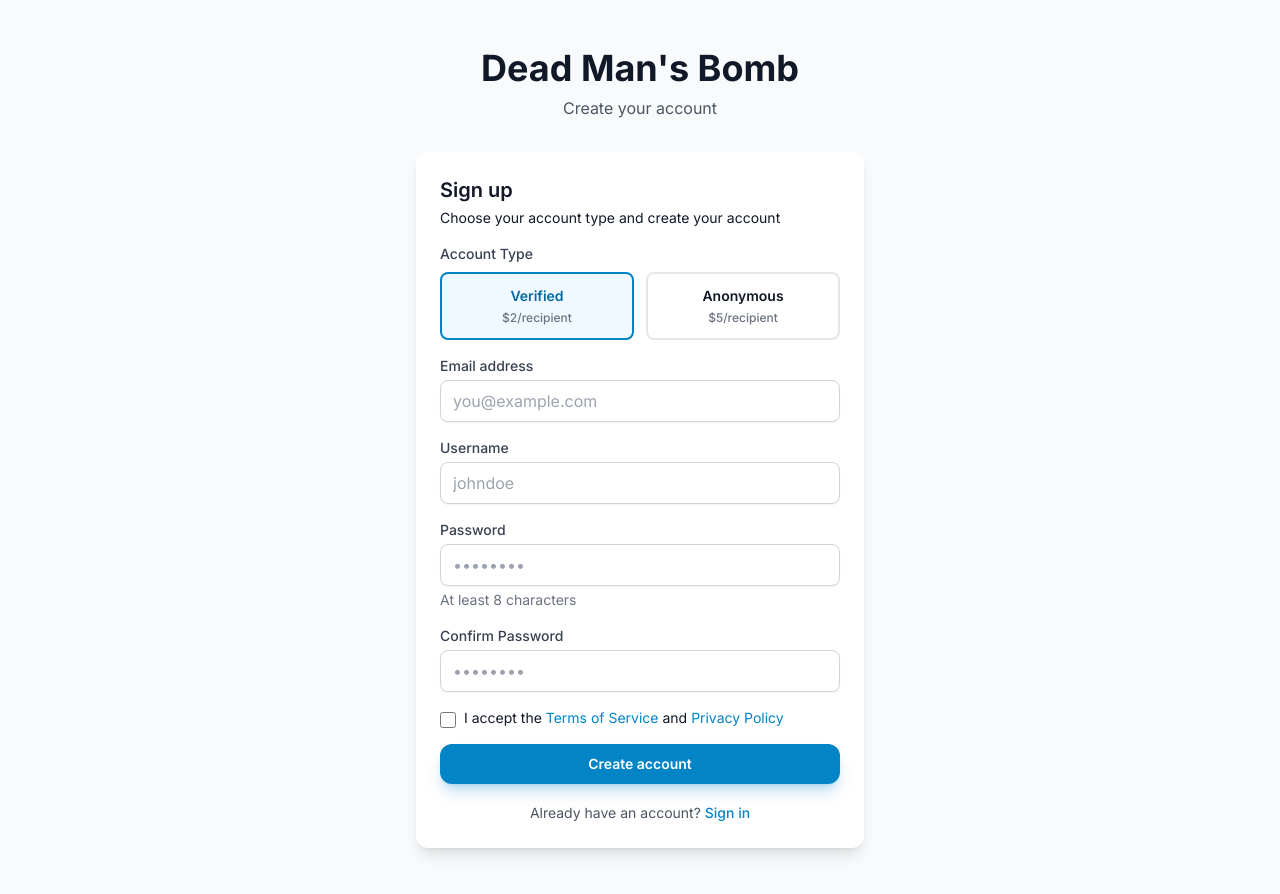
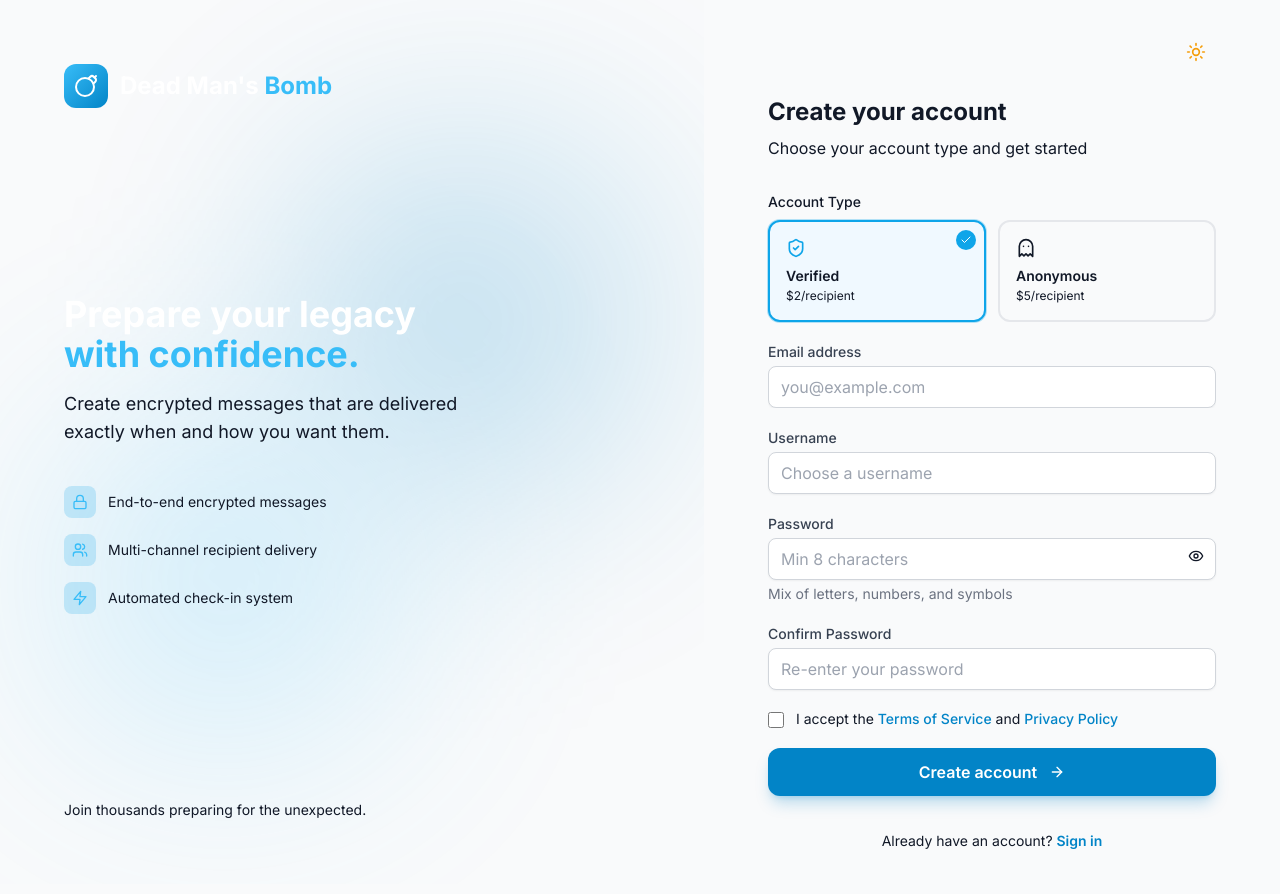
Before and after one commit to Rasheed240/Deadman-FE, a React (Vite) app: page /auth/register in a window 1280 px wide. Built offline with nearby package versions, Linux system fonts and the light colour scheme; no server answers.

Commit message:
refactor: strengthen type safety and form validation logic

```diff
--- a/src/pages/auth/RegisterPage.tsx
+++ b/src/pages/auth/RegisterPage.tsx
@@ -1,20 +1,38 @@
-/**
- * Register Page
- */
 import { useState } from 'react';
 import { useNavigate, Link } from 'react-router-dom';
 import { useForm } from 'react-hook-form';
 import { zodResolver } from '@hookform/resolvers/zod';
 import { z } from 'zod';
 import { toast } from 'react-hot-toast';
-import { Button, Input, Card, CardHeader, CardTitle, CardDescription, CardContent } from '@/components/ui';
+import { motion } from 'framer-motion';
+import { Button, Input } from '@/components/ui';
 import { useAuthStore } from '@/store/authStore';
+import { useThemeStore } from '@/store/themeStore';
 import type { AccountType } from '@/types';
+import {
+  Bomb,
+  Sun,
+  Moon,
+  ArrowRight,
+  Eye,
+  EyeOff,
+  ShieldCheck,
+  Ghost,
+  Check,
+  Lock,
+  Users,
+  Zap,
+} from 'lucide-react';
 
 const registerSchema = z.object({
   email: z.string().email('Invalid email address').optional().or(z.literal('')),
   username: z.string().min(3, 'Username must be at least 3 characters'),
-  password: z.string().min(8, 'Password must be at least 8 characters'),
+  password: z
+    .string()
+    .min(8, 'Password must be at least 8 characters')
+    .regex(/[A-Z]/, 'Password must contain at least one uppercase letter')
+    .regex(/[0-9]/, 'Password must contain at least one number')
+    .regex(/[^A-Za-z0-9]/, 'Password must contain at least one special character'),
   password_confirm: z.string(),
   account_type: z.enum(['verified', 'anonymous']),
   terms_accepted: z.boolean().refine((val) => val === true, {
@@ -35,11 +53,19 @@ const registerSchema = z.object({
 
 type RegisterFormData = z.infer<typeof registerSchema>;
 
+const benefits = [
+  { icon: Lock, text: 'End-to-end encrypted messages' },
+  { icon: Users, text: 'Multi-channel recipient delivery' },
+  { icon: Zap, text: 'Automated check-in system' },
+];
+
 export function RegisterPage() {
   const navigate = useNavigate();
-  const register = useAuthStore((state) => state.register);
+  const registerUser = useAuthStore((state) => state.register);
+  const { theme, toggleTheme } = useThemeStore();
   const [isLoading, setIsLoading] = useState(false);
   const [accountType, setAccountType] = useState<AccountType>('verified');
+  const [showPassword, setShowPassword] = useState(false);
 
   const {
     register: registerField,
@@ -62,7 +88,7 @@ export function RegisterPage() {
   const onSubmit = async (data: RegisterFormData) => {
     setIsLoading(true);
     try {
-      await register(data);
+      await registerUser(data);
       toast.success('Account created successfully!');
       navigate('/dashboard');
     } catch (error: any) {
@@ -73,57 +99,162 @@ export function RegisterPage() {
   };
 
   return (
-    <div className="min-h-screen flex items-center justify-center bg-gray-50 py-12 px-4 sm:px-6 lg:px-8">
-      <div className="max-w-md w-full space-y-8">
-        {/* Logo & Title */}
-        <div className="text-center">
-          <h1 className="text-4xl font-bold text-gray-900">Dead Man's Bomb</h1>
-          <p className="mt-2 text-gray-600">Create your account</p>
+    <div className="min-h-screen flex bg-surface-50 dark:bg-surface-950">
+      {/* Left Panel - Branding */}
+      <div className="hidden lg:flex lg:w-1/2 xl:w-[55%] relative overflow-hidden">
+        <div className="absolute inset-0 bg-gradient-to-br from-primary-950 via-surface-900 to-surface-800" />
+        <div className="absolute inset-0 opacity-30">
+          <div className="absolute top-40 right-20 w-80 h-80 bg-primary-600 rounded-full blur-[128px]" />
+          <div className="absolute bottom-40 left-20 w-72 h-72 bg-primary-400 rounded-full blur-[128px]" />
         </div>
 
-        <Card variant="elevated">
-          <CardHeader>
-            <CardTitle>Sign up</CardTitle>
-            <CardDescription>
-              Choose your account type and create your account
-            </CardDescription>
-          </CardHeader>
-          <CardContent>
-            <form onSubmit={handleSubmit(onSubmit)} className="space-y-4">
+        <div className="relative z-10 flex flex-col justify-between p-12 xl:p-16 w-full">
+          {/* Logo */}
+          <div className="flex items-center gap-3">
+            <div className="h-11 w-11 rounded-xl bg-gradient-to-br from-primary-400 to-primary-600 flex items-center justify-center shadow-glow">
+              <Bomb className="h-6 w-6 text-white" />
+            </div>
+            <div>
+              <span className="text-2xl font-bold text-white">Dead Man's</span>
+              <span className="text-2xl font-bold text-primary-400"> Bomb</span>
+            </div>
+          </div>
+
+          {/* Center content */}
+          <div className="max-w-md">
+            <motion.div
+              initial={{ opacity: 0, y: 20 }}
+              animate={{ opacity: 1, y: 0 }}
+              transition={{ delay: 0.2 }}
+            >
+              <h2 className="text-3xl xl:text-4xl font-bold text-white leading-tight">
+                Prepare your legacy
+                <br />
+                <span className="text-primary-400">with confidence.</span>
+              </h2>
+              <p className="mt-4 text-lg text-surface-300">
+                Create encrypted messages that are delivered exactly when and how you want them.
+              </p>
+            </motion.div>
+
+            <div className="mt-10 space-y-4">
+              {benefits.map((benefit, index) => (
+                <motion.div
+                  key={benefit.text}
+                  initial={{ opacity: 0, x: -20 }}
+                  animate={{ opacity: 1, x: 0 }}
+                  transition={{ delay: 0.4 + index * 0.15 }}
+                  className="flex items-center gap-3"
+                >
+                  <div className="h-8 w-8 rounded-lg bg-primary-500/20 flex items-center justify-center">
+                    <benefit.icon className="h-4 w-4 text-primary-400" />
+                  </div>
+                  <span className="text-surface-300 text-sm">{benefit.text}</span>
+                </motion.div>
+              ))}
+            </div>
+          </div>
+
+          <p className="text-sm text-surface-500">
+            Join thousands preparing for the unexpected.
+          </p>
+        </div>
+      </div>
+
+      {/* Right Panel - Registration Form */}
+      <div className="flex-1 flex items-center justify-center p-6 sm:p-8 overflow-y-auto">
+        <motion.div
+          initial={{ opacity: 0, y: 20 }}
+          animate={{ opacity: 1, y: 0 }}
+          transition={{ duration: 0.5 }}
+          className="w-full max-w-md"
+        >
+          {/* Theme toggle */}
+          <div className="flex justify-end mb-6">
+            <button
+              onClick={toggleTheme}
+              className="p-2.5 rounded-xl bg-surface-100 dark:bg-surface-800 hover:bg-surface-200 dark:hover:bg-surface-700 transition-colors"
+            >
+              {theme === 'dark' ? (
+                <Sun className="h-5 w-5 text-amber-500" />
+              ) : (
+                <Moon className="h-5 w-5 text-surface-600" />
+              )}
+            </button>
+          </div>
+
+          {/* Mobile logo */}
+          <div className="lg:hidden flex items-center gap-3 mb-8">
+            <div className="h-10 w-10 rounded-xl bg-gradient-to-br from-primary-500 to-primary-700 flex items-center justify-center shadow-lg shadow-primary-600/30">
+              <Bomb className="h-5 w-5 text-white" />
+            </div>
+            <div>
+              <span className="text-xl font-bold text-surface-900 dark:text-white">Dead Man's</span>
+              <span className="text-xl font-bold text-primary-500"> Bomb</span>
+            </div>
+          </div>
+
+          {/* Header */}
+          <div className="mb-8">
+            <h1 className="text-2xl font-bold text-surface-900 dark:text-white">
+              Create your account
+            </h1>
+            <p className="mt-2 text-surface-500 dark:text-surface-400">
+              Choose your account type and get started
+            </p>
+          </div>
+
+          {/* Form */}
+          <form onSubmit={handleSubmit(onSubmit)} className="space-y-5">
             {/* Account Type Selection */}
             <div>
-                <label className="block text-sm font-medium text-gray-700 mb-2">
+              <label className="block text-sm font-medium text-surface-700 dark:text-surface-300 mb-2">
                 Account Type
               </label>
               <div className="grid grid-cols-2 gap-3">
                 <button
                   type="button"
                   onClick={() => handleAccountTypeChange('verified')}
-                    className={`p-3 border-2 rounded-lg text-sm font-medium transition-colors ${
-                      accountType === 'verified'
-                        ? 'border-primary-600 bg-primary-50 text-primary-700'
-                        : 'border-gray-200 hover:border-gray-300'
+                  className={`relative p-4 border-2 rounded-xl text-left transition-all duration-200 ${accountType === 'verified'
+                      ? 'border-primary-500 bg-primary-50 dark:bg-primary-950/30 ring-1 ring-primary-500/30'
+                      : 'border-surface-200 dark:border-surface-700 hover:border-surface-300 dark:hover:border-surface-600'
                     }`}
                 >
-                    <div className="font-semibold">Verified</div>
-                    <div className="text-xs text-gray-500 mt-1">$2/recipient</div>
+                  {accountType === 'verified' && (
+                    <div className="absolute top-2 right-2 h-5 w-5 rounded-full bg-primary-500 flex items-center justify-center">
+                      <Check className="h-3 w-3 text-white" />
+                    </div>
+                  )}
+                  <ShieldCheck className={`h-5 w-5 mb-2 ${accountType === 'verified' ? 'text-primary-500' : 'text-surface-400'}`} />
+                  <div className="font-semibold text-sm text-surface-900 dark:text-surface-100">Verified</div>
+                  <div className="text-xs text-surface-500 dark:text-surface-400 mt-0.5">$2/recipient</div>
                 </button>
                 <button
                   type="button"
                   onClick={() => handleAccountTypeChange('anonymous')}
-                    className={`p-3 border-2 rounded-lg text-sm font-medium transition-colors ${
-                      accountType === 'anonymous'
-                        ? 'border-primary-600 bg-primary-50 text-primary-700'
-                        : 'border-gray-200 hover:border-gray-300'
+                  className={`relative p-4 border-2 rounded-xl text-left transition-all duration-200 ${accountType === 'anonymous'
+                      ? 'border-primary-500 bg-primary-50 dark:bg-primary-950/30 ring-1 ring-primary-500/30'
+                      : 'border-surface-200 dark:border-surface-700 hover:border-surface-300 dark:hover:border-surface-600'
                     }`}
                 >
-                    <div className="font-semibold">Anonymous</div>
-                    <div className="text-xs text-gray-500 mt-1">$5/recipient</div>
+                  {accountType === 'anonymous' && (
+                    <div className="absolute top-2 right-2 h-5 w-5 rounded-full bg-primary-500 flex items-center justify-center">
+                      <Check className="h-3 w-3 text-white" />
+                    </div>
+                  )}
+                  <Ghost className={`h-5 w-5 mb-2 ${accountType === 'anonymous' ? 'text-primary-500' : 'text-surface-400'}`} />
+                  <div className="font-semibold text-sm text-surface-900 dark:text-surface-100">Anonymous</div>
+                  <div className="text-xs text-surface-500 dark:text-surface-400 mt-0.5">$5/recipient</div>
                 </button>
               </div>
             </div>
 
             {accountType === 'verified' && (
+              <motion.div
+                initial={{ opacity: 0, height: 0 }}
+                animate={{ opacity: 1, height: 'auto' }}
+                className="overflow-hidden"
+              >
                 <Input
                   label="Email address"
                   type="email"
@@ -132,90 +263,94 @@ export function RegisterPage() {
                   {...registerField('email')}
                   disabled={isLoading}
                 />
+              </motion.div>
             )}
 
             <Input
               label="Username"
               type="text"
-                placeholder="johndoe"
+              placeholder="Choose a username"
               error={errors.username?.message}
               {...registerField('username')}
               disabled={isLoading}
             />
 
+            <div className="relative">
               <Input
                 label="Password"
-                type="password"
-                placeholder="••••••••"
-                hint="At least 8 characters"
+                type={showPassword ? 'text' : 'password'}
+                placeholder="Min 8 characters"
+                hint="Mix of letters, numbers, and symbols"
                 error={errors.password?.message}
                 {...registerField('password')}
                 disabled={isLoading}
               />
+              <button
+                type="button"
+                onClick={() => setShowPassword(!showPassword)}
+                className="absolute right-3 top-[34px] text-surface-400 hover:text-surface-600 dark:hover:text-surface-300 transition-colors"
+              >
+                {showPassword ? <EyeOff className="h-4 w-4" /> : <Eye className="h-4 w-4" />}
+              </button>
+            </div>
 
             <Input
               label="Confirm Password"
               type="password"
-                placeholder="••••••••"
+              placeholder="Re-enter your password"
               error={errors.password_confirm?.message}
               {...registerField('password_confirm')}
               disabled={isLoading}
             />
 
-              <div className="flex items-start">
+            <div className="flex items-start gap-3">
               <input
                 id="terms"
                 type="checkbox"
-                  className="h-4 w-4 mt-1 text-primary-600 focus:ring-primary-500 border-gray-300 rounded"
+                className="h-4 w-4 mt-0.5 rounded-md border-surface-300 text-primary-600 focus:ring-primary-500 dark:border-surface-600 dark:bg-surface-800"
                 {...registerField('terms_accepted')}
                 disabled={isLoading}
               />
-                <label htmlFor="terms" className="ml-2 block text-sm text-gray-900">
+              <label htmlFor="terms" className="text-sm text-surface-600 dark:text-surface-400 leading-tight">
                 I accept the{' '}
-                  <Link
-                    to="/terms"
-                    target="_blank"
-                    className="text-primary-600 hover:text-primary-500"
-                  >
+                <Link to="/terms" target="_blank" className="text-primary-600 hover:text-primary-500 dark:text-primary-400 font-medium">
                   Terms of Service
                 </Link>{' '}
                 and{' '}
-                  <Link
-                    to="/privacy"
-                    target="_blank"
-                    className="text-primary-600 hover:text-primary-500"
-                  >
+                <Link to="/privacy" target="_blank" className="text-primary-600 hover:text-primary-500 dark:text-primary-400 font-medium">
                   Privacy Policy
                 </Link>
               </label>
             </div>
             {errors.terms_accepted && (
-                <p className="text-sm text-danger-600">{errors.terms_accepted.message}</p>
+              <p className="text-xs text-danger-500">{errors.terms_accepted.message}</p>
             )}
 
             <Button
               type="submit"
               variant="primary"
               fullWidth
+              size="lg"
               isLoading={isLoading}
             >
               Create account
+              <ArrowRight className="h-4 w-4 ml-1" />
             </Button>
+          </form>
 
-              <div className="text-center">
-                <span className="text-sm text-gray-600">
+          {/* Sign in link */}
+          <div className="mt-8 text-center">
+            <span className="text-sm text-surface-500 dark:text-surface-400">
               Already have an account?{' '}
               <Link
                 to="/auth/login"
-                    className="font-medium text-primary-600 hover:text-primary-500"
+                className="font-semibold text-primary-600 hover:text-primary-500 dark:text-primary-400"
               >
                 Sign in
               </Link>
             </span>
           </div>
-            </form>
-          </CardContent>
-        </Card>
+        </motion.div>
       </div>
     </div>
   );
--- a/src/types/index.ts
+++ b/src/types/index.ts
@@ -36,7 +36,7 @@ export interface RegisterRequest {
   username: string;
   password: string;
   password_confirm: string;
-  account_type: AccountType;
+  account_type: AccountType | string; // Allow for extensibility
   terms_accepted: boolean;
 }
 
@@ -45,6 +45,7 @@ export interface AuthResponse {
   refresh: string;
   user: User;
   requires_2fa?: boolean;
+  is_new_user?: boolean;
 }
 
 // ============================================================================
```
Lines whose indentation alone changed are shown as unchanged.
